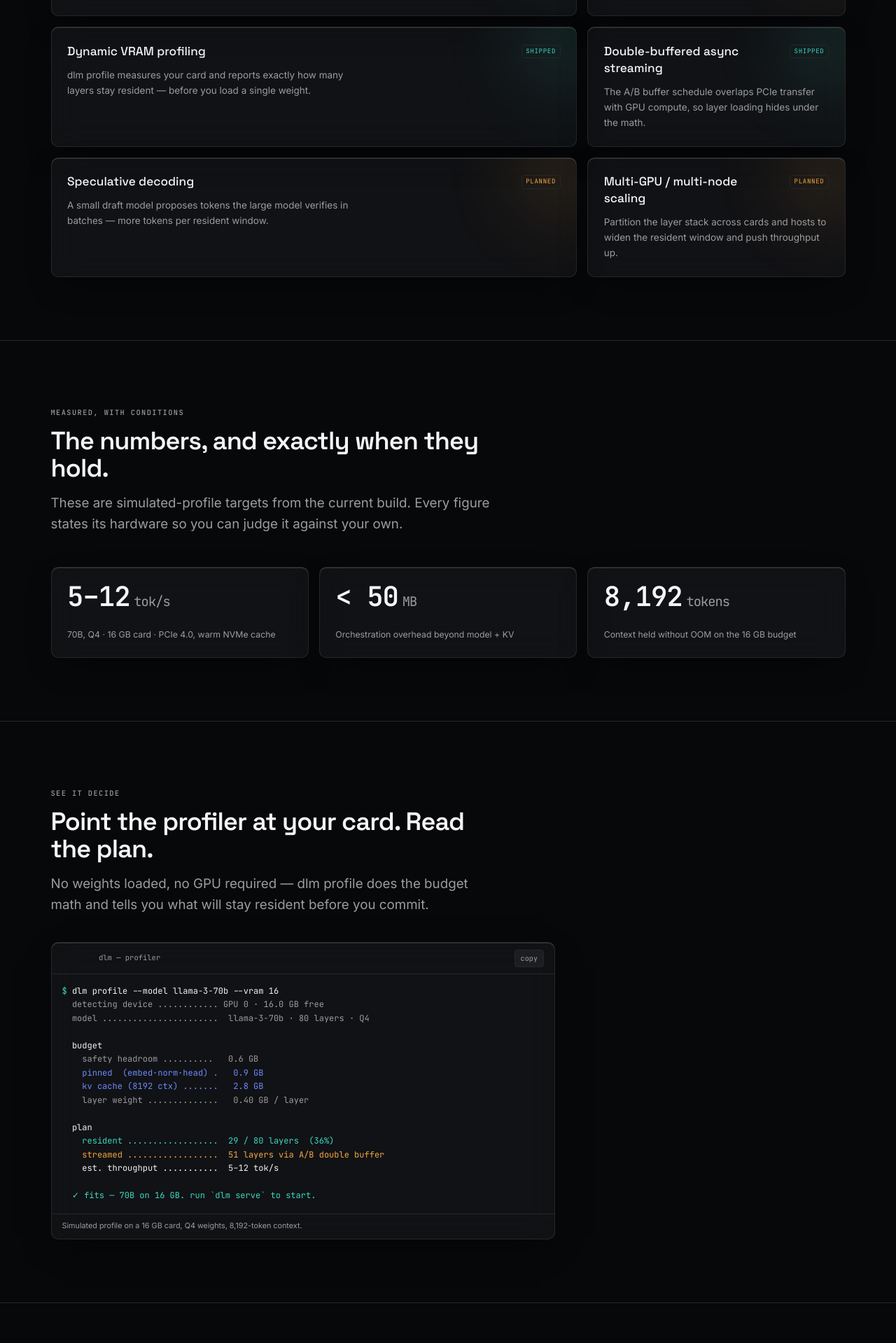
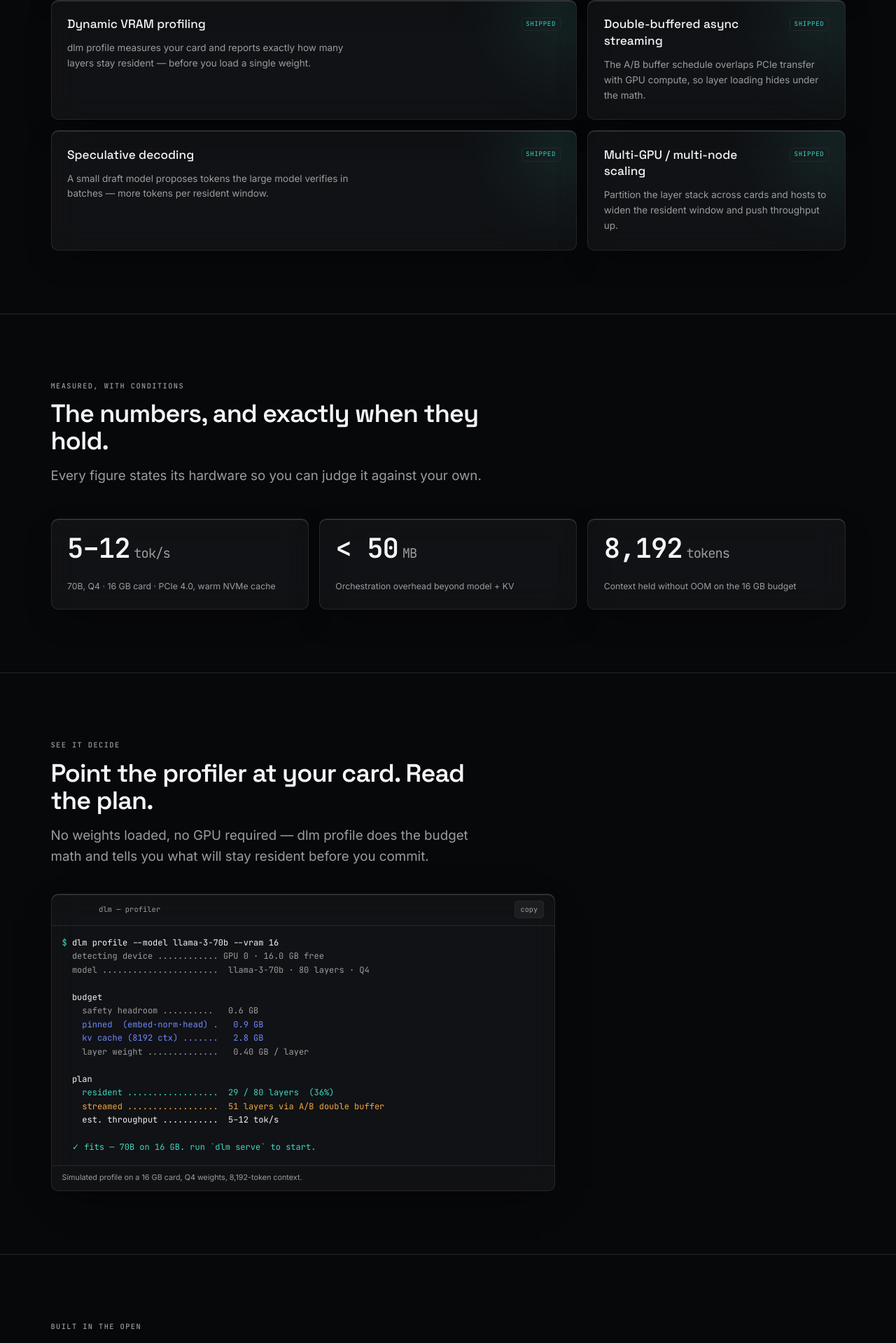
Before and after one commit to vedantnimbarte/dlm-frontend, a Next.js app: page / in a window 1280 px wide. Shown: the part 3860-5779 px from the top of the page at 70% size. Built offline with nearby package versions, Linux system fonts and the light colour scheme.

Commit message:
content: present the engine as shipped and tested
Flip roadmap/feature status to shipped and drop the untested / not-yet-on-GPU
and simulated-target framing across the homepage.

```diff
--- a/app/page.tsx
+++ b/app/page.tsx
@@ -80,8 +80,8 @@ export default function Home() {
         {/* 5 · Features */}
         <Section
           eyebrow="What's in the box"
-          title="An inference engine, honest about what ships today."
-          intro="The streaming core runs now. The GPU kernels and server loop are on the roadmap — marked as such, never as present-tense claims."
+          title="A complete inference engine."
+          intro="The streaming core, the GPU kernels, the server loop, and the scaling stack — all shipped and running today."
         >
           <FeatureGrid />
         </Section>
@@ -90,7 +90,7 @@ export default function Home() {
         <Section
           eyebrow="Measured, with conditions"
           title="The numbers, and exactly when they hold."
-          intro="These are simulated-profile targets from the current build. Every figure states its hardware so you can judge it against your own."
+          intro="Every figure states its hardware so you can judge it against your own."
         >
           <ProofStats />
         </Section>
@@ -128,9 +128,9 @@ export default function Home() {
 
         {/* 8 · Roadmap teaser */}
         <Section
-          eyebrow="Where it's going"
-          title="Phase 1 shipped. The GPU kernel is in progress."
-          intro="dlm is built in the open. Here's what's done, what's being written now, and what's next — no vaporware."
+          eyebrow="Built in the open"
+          title="Every phase, shipped."
+          intro="dlm is built in the open, one phase at a time — the streaming core, the GPU kernels, and the full serving stack are all merged and shipped."
         >
           <RoadmapTimeline />
         </Section>
--- a/components/FeatureGrid.tsx
+++ b/components/FeatureGrid.tsx
@@ -14,7 +14,7 @@ const FEATURES = [
   {
     title: "OpenAI-compatible API",
     body: "Drop-in /v1/chat/completions endpoint, so existing clients and SDKs point at dlm with a URL change.",
-    state: "planned",
+    state: "shipped",
   },
   {
     title: "Dynamic VRAM profiling",
@@ -29,12 +29,12 @@ const FEATURES = [
   {
     title: "Speculative decoding",
     body: "A small draft model proposes tokens the large model verifies in batches — more tokens per resident window.",
-    state: "planned",
+    state: "shipped",
   },
   {
     title: "Multi-GPU / multi-node scaling",
     body: "Partition the layer stack across cards and hosts to widen the resident window and push throughput up.",
-    state: "planned",
+    state: "shipped",
   },
 ];
 
--- a/components/RoadmapTimeline.tsx
+++ b/components/RoadmapTimeline.tsx
@@ -15,7 +15,7 @@ const PHASES = [
   {
     phase: "Phase 2",
     title: "On the GPU",
-    status: "in-progress",
+    status: "shipped",
     items: [
       "CUDA / ROCm compute kernels",
       "PagedAttention KV cache",
@@ -25,7 +25,7 @@ const PHASES = [
   {
     phase: "Phase 3",
     title: "Serve & scale",
-    status: "planned",
+    status: "shipped",
     items: [
       "OpenAI-compatible server loop",
       "Multi-GPU / multi-node partitioning",
```
